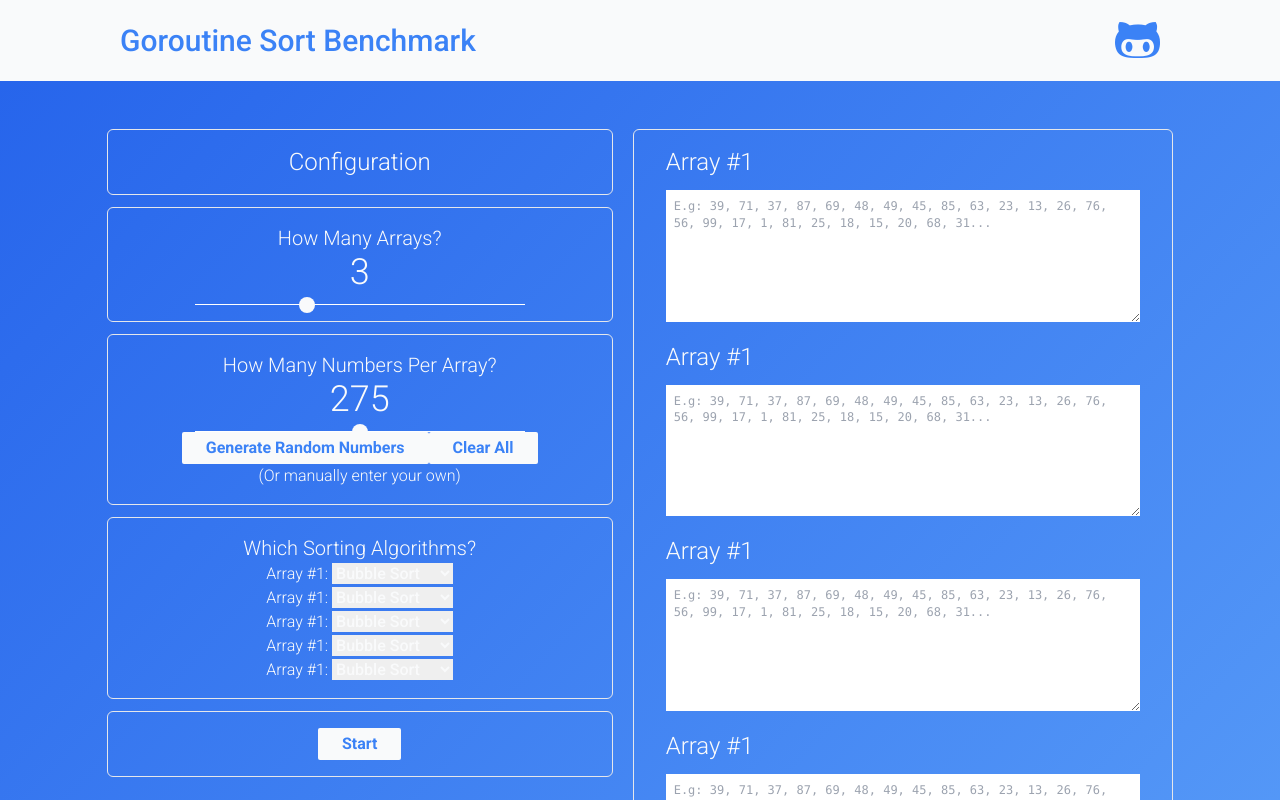
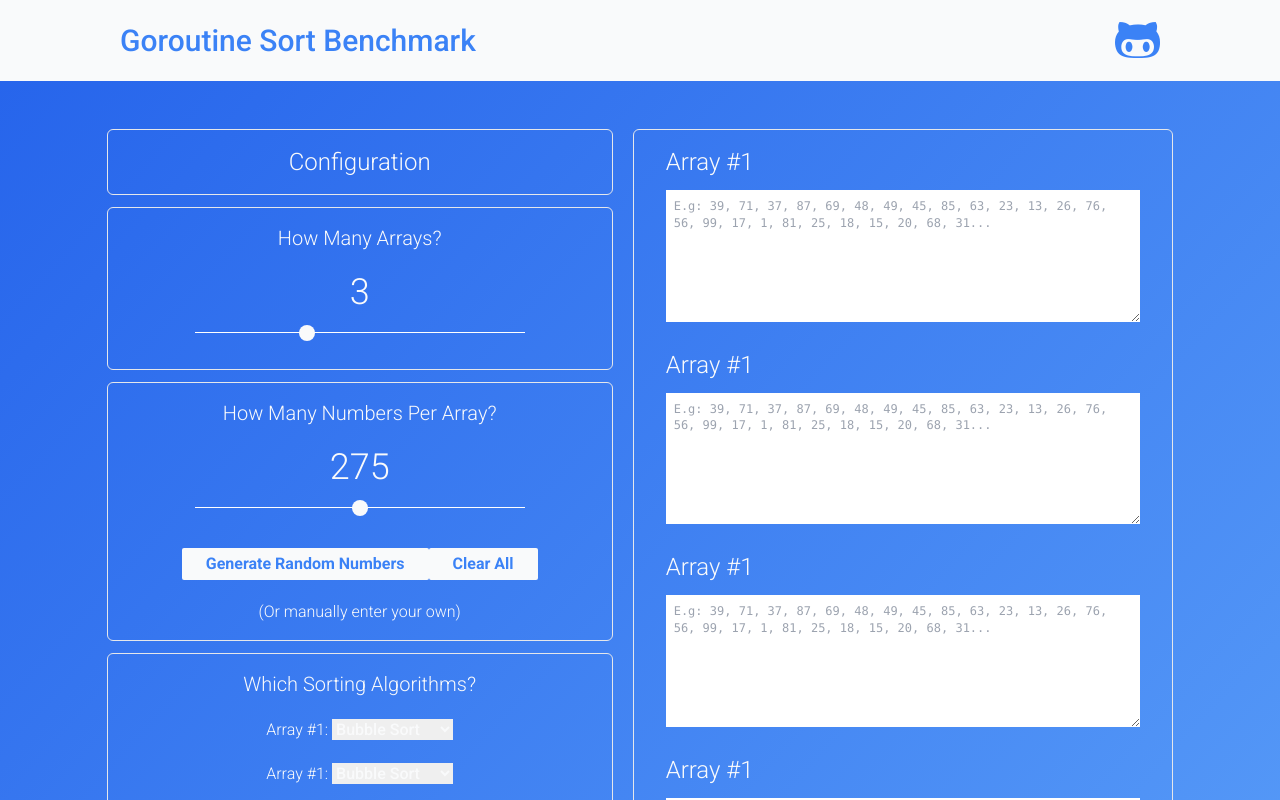
Before and after one commit to shah-a/few2.3-04-final-project, a React (Vite) app: page / in a window 1280 px wide. Shown: the top 800 px of the page. Built offline with nearby package versions, Linux system fonts and the light colour scheme.

Commit message:
Update: adjusted styles

```diff
--- a/src/components/ArrayList/index.jsx
+++ b/src/components/ArrayList/index.jsx
@@ -1,7 +1,7 @@
 import Array from './Array';
 
 const ArrayList = () => (
-  <section className="ArrayList w-full outline space-y-3">
+  <section className="ArrayList w-full outline">
     <Array />
     <Array />
     <Array />
--- a/src/index.css
+++ b/src/index.css
@@ -24,7 +24,7 @@
 
 @layer components {
   .outline {
-    @apply border rounded-md px-8 py-4;
+    @apply border rounded-md px-8 py-4 space-y-5;
   }
 
   button {
@@ -32,17 +32,17 @@
   }
 
   .slider {
-    @apply flex flex-col items-center space-y-3;
+    @apply flex flex-col items-center;
   }
 
   .slider span {
-    @apply text-4xl;
+    @apply text-4xl mb-5;
   }
 
   .slider input {
     -webkit-appearance: none;
     -moz-appearance: none;
-    @apply h-px w-9/12;
+    @apply h-px w-9/12 mb-5;
   }
 
   .slider input::-webkit-slider-thumb {
```
